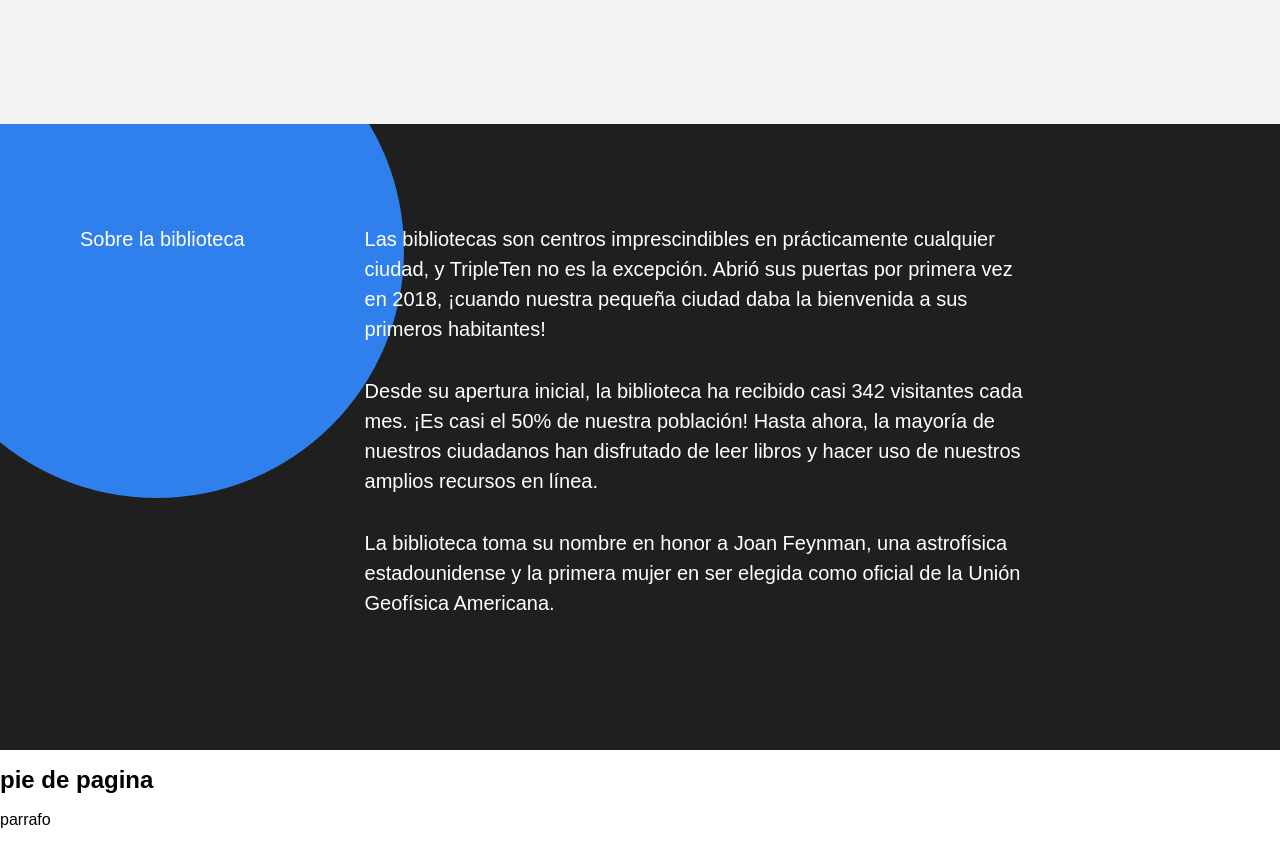
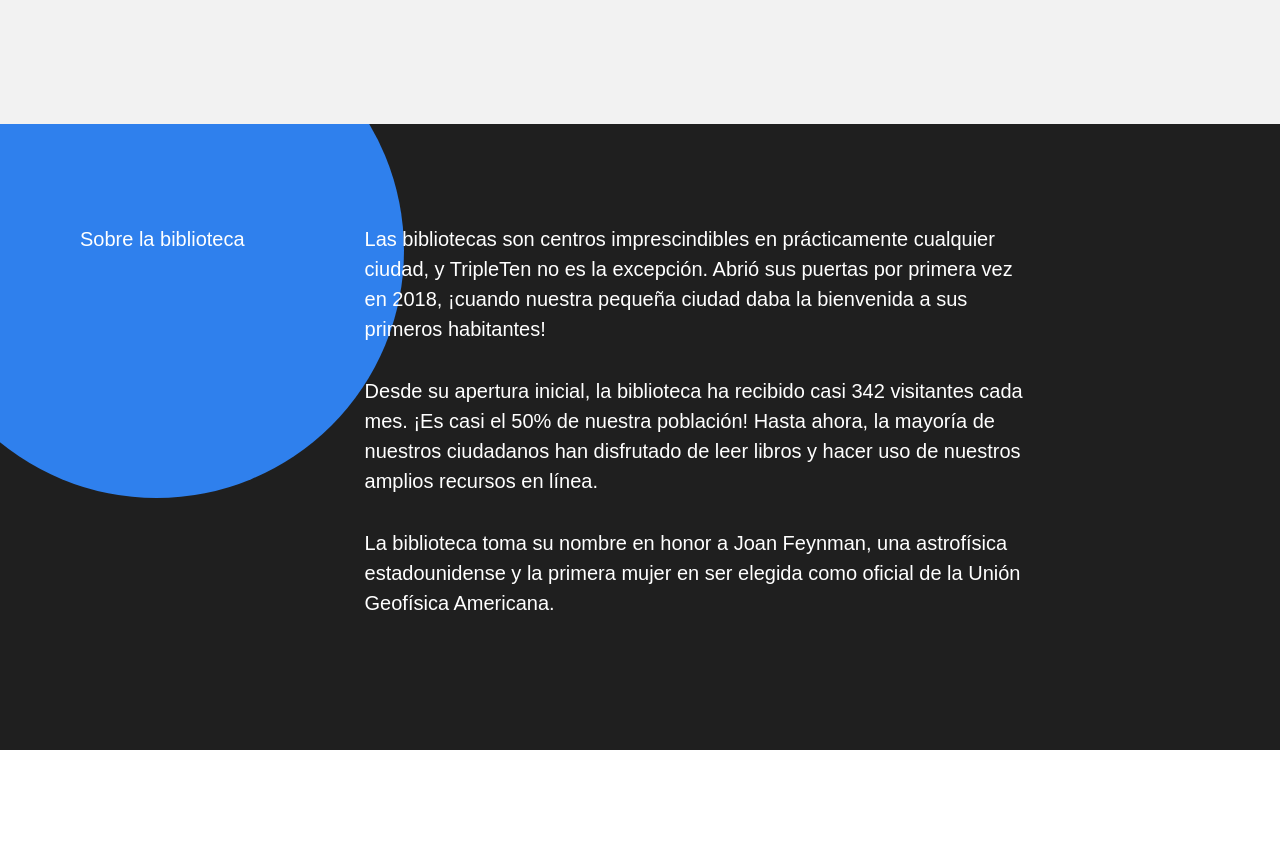
Before and after one commit to Luisliborio078/web_project_library, a plain HTML site: page index.html in a window 1280 px wide. Shown: the part 3492-4338 px from the top of the page. After the commit the page ends 4242 px from the top, so only its background shows below. Drawn offline with Linux system fonts and the light colour scheme; files whose address does not match are found by name.

Commit message:
preparando la parte del footer

```diff
--- a/index.html
+++ b/index.html
@@ -246,10 +246,6 @@
       </section>
     </main>
     <footer class="footer">
-      <h2>pie de pagina</h2>
-      <p>parrafo
-
-      </p>
       <!-- ----------------------------------------------------------------- -->
       <!--      No descomentar hasta la etapa final del proyecto.        -->
       <!-- ----------------------------------------------------------------- -->
```
